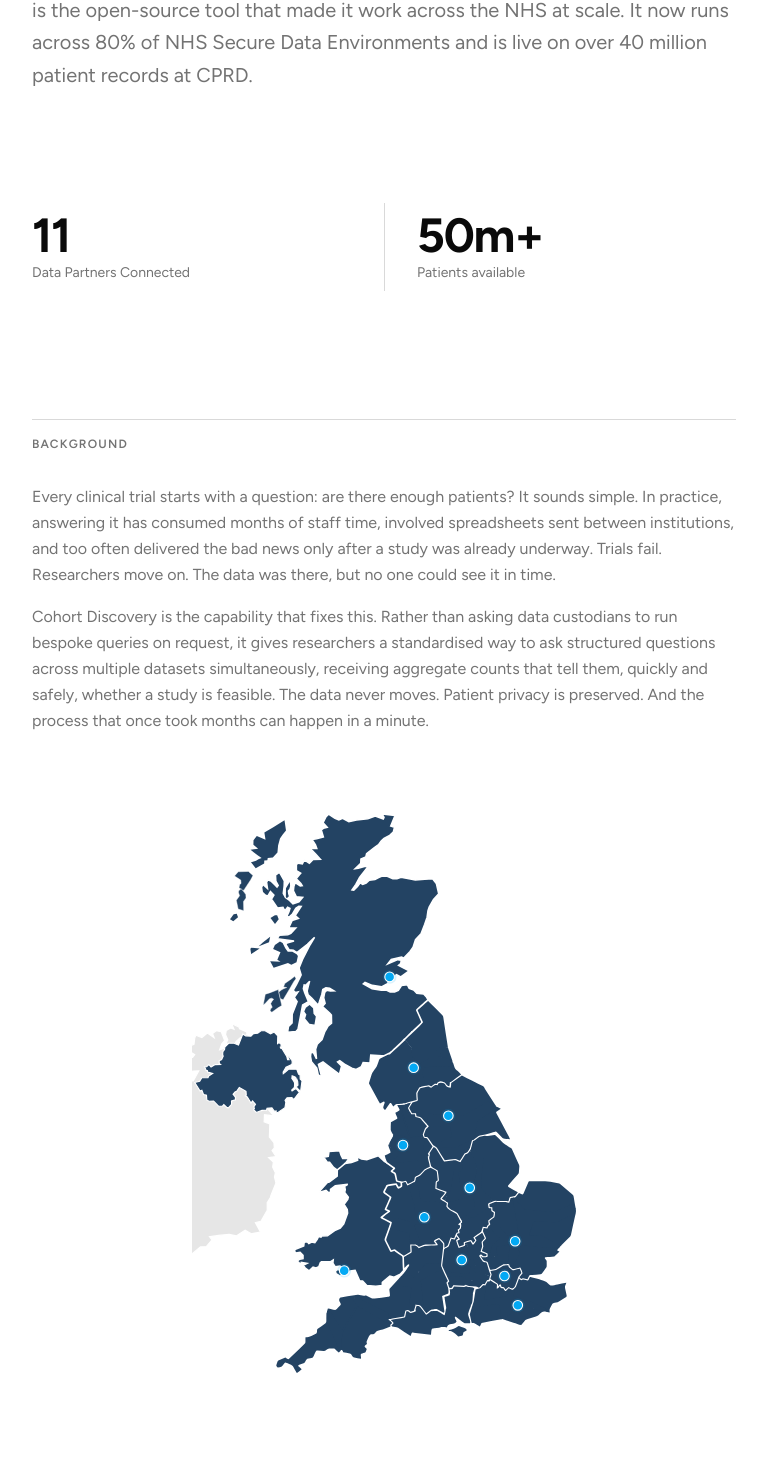
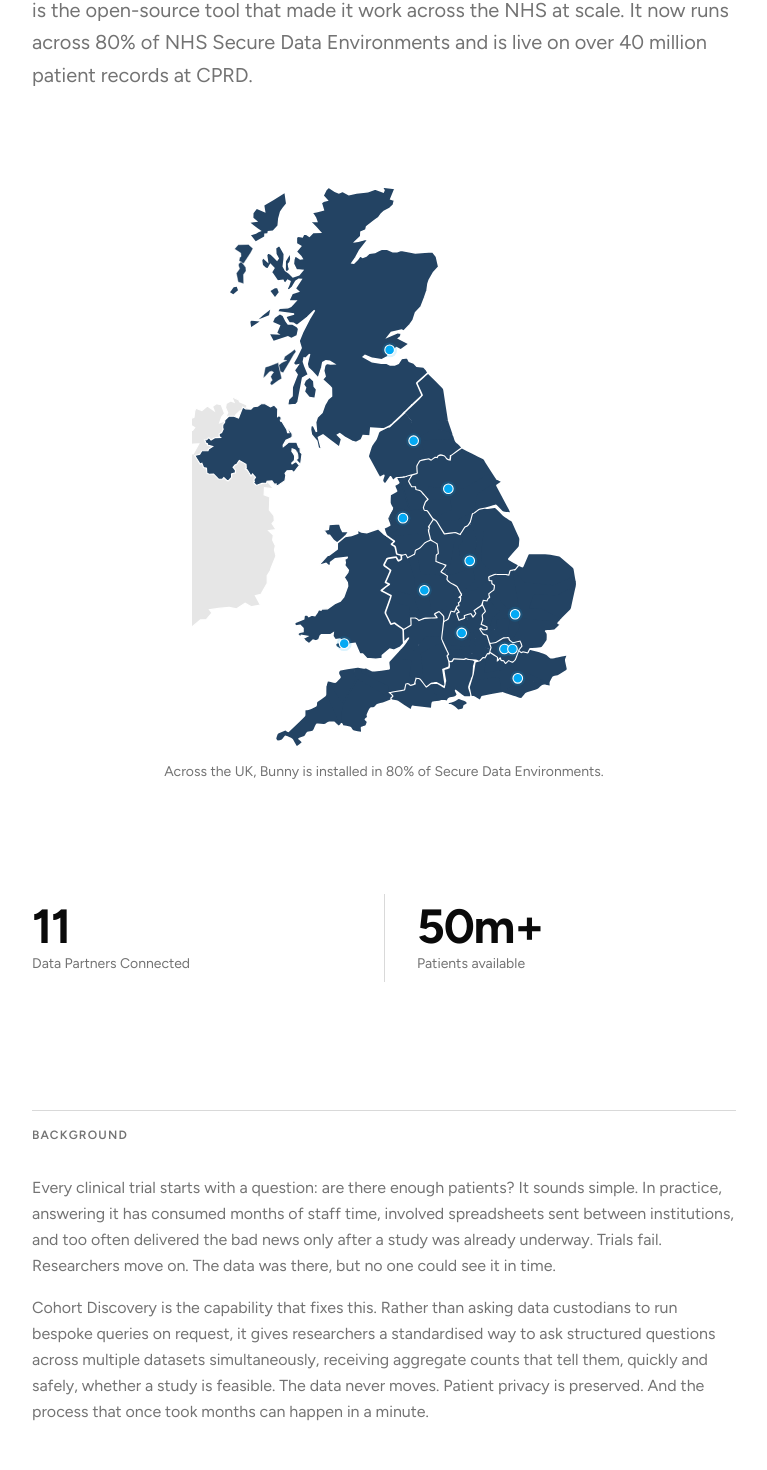
Before and after one commit to federated-research/ac.uk, a Next.js app in the folder website/: page /impact/cohort-discovery in a window 1280 px wide. Shown: the part 776-2246 px from the top of the page, without its empty margins (256-1023 px from the left). Built offline with nearby package versions, Linux system fonts and the light colour scheme.

Commit message:
Finalise map

```diff
--- a/website/app/impact/cohort-discovery/page.tsx
+++ b/website/app/impact/cohort-discovery/page.tsx
@@ -26,6 +26,15 @@
       It now runs across 80% of NHS Secure Data Environments and is live on over 40 million patient records at CPRD.
       </Summary>
 
+      <div className="mx-auto max-w-3xl px-6 lg:px-8 py-8 md:py-12">
+        <FadeIn>
+          <UKMap />
+          <p className="text-center text-sm text-muted-foreground mt-4">
+            Across the UK, Bunny is installed in 80% of Secure Data Environments.
+          </p>
+        </FadeIn>
+      </div>
+
       <Metrics
         items={[
           { value: "11", label: "Data Partners Connected" },
@@ -50,11 +59,7 @@
         </p>
       </Prose>
 
-      <div className="mx-auto max-w-3xl px-6 lg:px-8 py-8 md:py-12">
-        <FadeIn>
-          <UKMap />
-        </FadeIn>
-      </div>
+
 
       <SectionBreak label="Approach" />
 
@@ -75,7 +80,7 @@
         Eight NHS Secure Data Environments adopted Bunny, representing around 80% of the programme, with five contributing back to the codebase.
         No procurement process drove this. No senior mandate.
         Teams chose it because it worked and because they had a hand in shaping it.
-        Commercial partners such as BC Platforms, Fitfile, Answer Digital, MetadataWorks joined the same contributor community alongside NHS staff, sustaining the tool well beyond its initial development.
+        Commercial partners such as BC Platforms, Fitfile, Answer Digital, MetadataWorks joined the same contributor community alongside the HDR UK Federated Analytics team, sustaining the tool well beyond its initial development.
         </p>
       </Prose>
 
--- a/website/components/core/uk-map.tsx
+++ b/website/components/core/uk-map.tsx
@@ -7,6 +7,7 @@
 const cities: { name: string; x: number; y: number }[] = [
   { name: "Dundee", x: 740, y: 610 },
   { name: "London SDE", x: 1170, y: 1730 },
+  { name: "CPRD", x: 1200, y: 1730 },
   { name: "SERP", x: 570, y: 1710 },
   { name: "East Midlands SDE", x: 1040, y: 1400 },
   { name: "Thames Valley & Surrey SDE", x: 1010, y: 1670 },
@@ -21,7 +22,19 @@
 const MARKER_R = 18;
 const TOOLTIP_OFFSET = 32;
 
-export function UKMap() {
+const TOOLTIP_PAD_X = 40;
+const TOOLTIP_PAD_Y = 24;
+const PX_PER_CHAR = 40;
+const LINE_HEIGHT_RATIO = 1.2;
+
+function getTooltipSize(text: string, fontSize: number) {
+  const width = TOOLTIP_PAD_X * 2 + text.length * (PX_PER_CHAR * (fontSize / 70));
+  const lineHeight = fontSize * LINE_HEIGHT_RATIO;
+  const height = TOOLTIP_PAD_Y * 2 + lineHeight;
+  return { width, height, lineHeight };
+}
+
+export function UKMap({ tooltipTitleFontSize = 70 }: { tooltipTitleFontSize?: number } = {}) {
   const [active, setActive] = useState<string | null>(null);
 
   return (
@@ -44,19 +57,19 @@
             className="cursor-pointer"
           >
             {/* Pulse ring */}
-            <circle cx={city.x} cy={city.y} r={MARKER_R + 8} fill={SKY} opacity={0.15}>
+            <circle cx={city.x} cy={city.y} r={MARKER_R + 10} fill={SKY} opacity={0.15}>
               <animate
                 attributeName="r"
                 from={String(MARKER_R)}
                 to={String(MARKER_R + 16)}
-                dur="2s"
+                dur="1s"
                 repeatCount="indefinite"
               />
               <animate
                 attributeName="opacity"
                 from="0.4"
-                to="0"
-                dur="2s"
+                to="0.1"
+                dur="1s"
                 repeatCount="indefinite"
               />
             </circle>
@@ -80,41 +93,43 @@
             />
 
             {/* Tooltip */}
-            {active === city.name && (
+            {active === city.name && (() => {
+              const { width, height, lineHeight } = getTooltipSize(
+                city.name,
+                tooltipTitleFontSize
+              );
+              const top = city.y - TOOLTIP_OFFSET - height;
+              const textY = top + TOOLTIP_PAD_Y + lineHeight * 0.8;
+              const arrowY = city.y - TOOLTIP_OFFSET;
+              return (
                 <g>
                   <rect
-                  x={city.x - 100}
-                  y={city.y - TOOLTIP_OFFSET - 52}
-                  width={200}
-                  height={48}
-                  rx={0}
-                  className="fill-foreground"
+                    x={city.x - width / 2}
+                    y={top}
+                    width={width}
+                    height={height}
+                    rx={10}
+                    className="fill-foreground z-100"
                   />
-                {/* Arrow */}
                   <polygon
-                  points={`${city.x - 8},${city.y - TOOLTIP_OFFSET - 4} ${city.x + 8},${city.y - TOOLTIP_OFFSET - 4} ${city.x},${city.y - TOOLTIP_OFFSET + 6}`}
-                  className="fill-foreground"
+                    points={`${city.x - 16},${arrowY - 10} ${city.x + 16},${arrowY - 10} ${city.x},${arrowY + 12}`}
+                    className="fill-foreground z-100"
                   />
                   <text
                     x={city.x}
-                  y={city.y - TOOLTIP_OFFSET - 34}
+                    y={textY}
                     textAnchor="middle"
-                  className="fill-background text-[20px] font-semibold"
-                  style={{ fontFamily: "var(--font-sans)" }}
-                >
-                  Bunny install
-                </text>
-                <text
-                  x={city.x}
-                  y={city.y - TOOLTIP_OFFSET - 14}
-                  textAnchor="middle"
-                  className="fill-background/70 text-[16px]"
-                  style={{ fontFamily: "var(--font-sans)" }}
+                    className="fill-background font-semibold"
+                    style={{
+                      fontFamily: "var(--font-sans)",
+                      fontSize: `${tooltipTitleFontSize}px`,
+                    }}
                   >
                     {city.name}
                   </text>
                 </g>
-            )}
+              );
+            })()}
           </g>
         ))}
       </svg>
```
Lines whose indentation alone changed are shown as unchanged.
